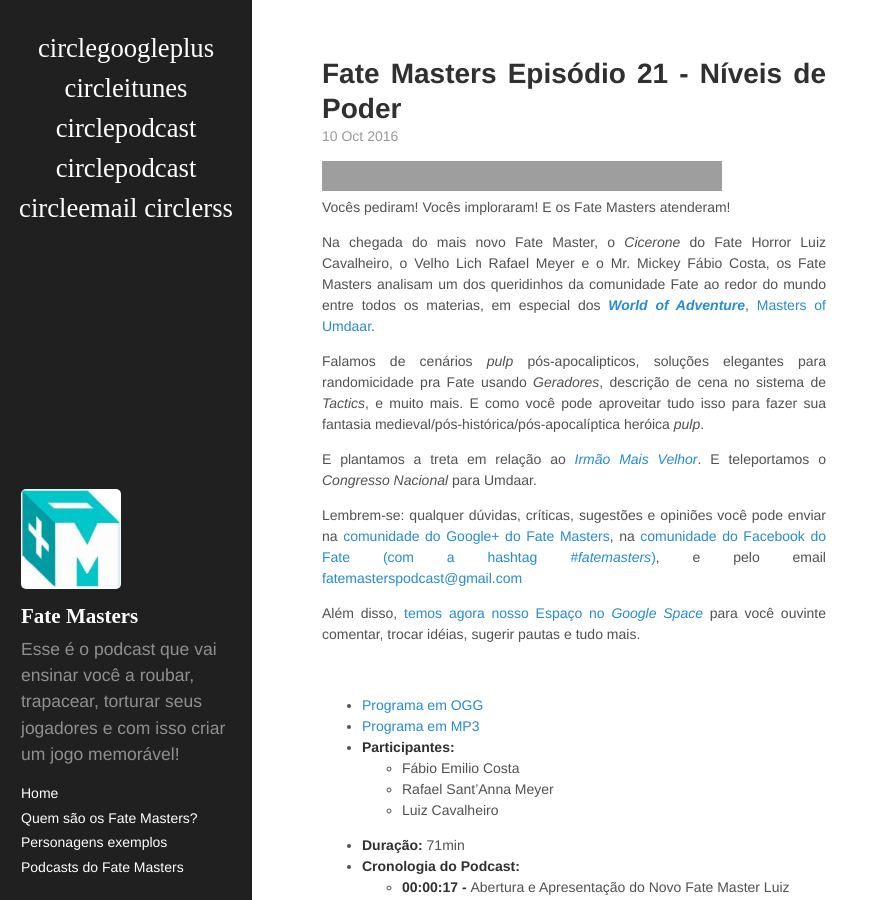
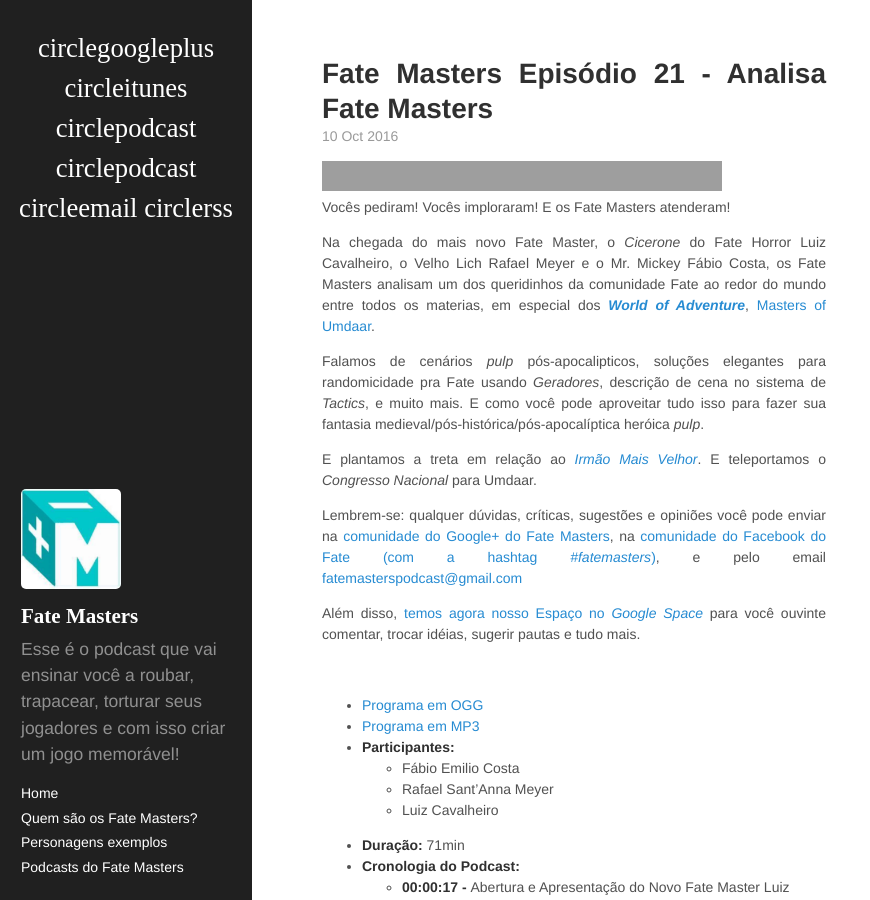
Before and after one commit to fatemasters/fatemasters, a Jekyll site: the page built from _posts/2016-10-10-FateMasters21-AnalisaMastersOfUmddar.md, in a window 1280 px wide and 900 px high, cut to the strip 0-900 px from the top of the window. Shown: the whole strip, without its empty margins (0-870 px from the left). Built offline with Jekyll 4.4.1, drawn with Linux system fonts in a browser that asks for light colours; some web fonts are replaced; grey boxes are pictures that could not be loaded.

Commit message:
Correção título FM21

```diff
--- a/_posts/2016-10-10-FateMasters21-AnalisaMastersOfUmddar.md
+++ b/_posts/2016-10-10-FateMasters21-AnalisaMastersOfUmddar.md
@@ -1,5 +1,5 @@
 ---
-title: Fate Masters Episódio 21 - Níveis de Poder
+title: Fate Masters Episódio 21 - Analisa Fate Masters
 teaser: O Podcast dos Algozes dos Jogadores
 layout: post
 date: 2016-10-10 13:00:00 -0300
```
